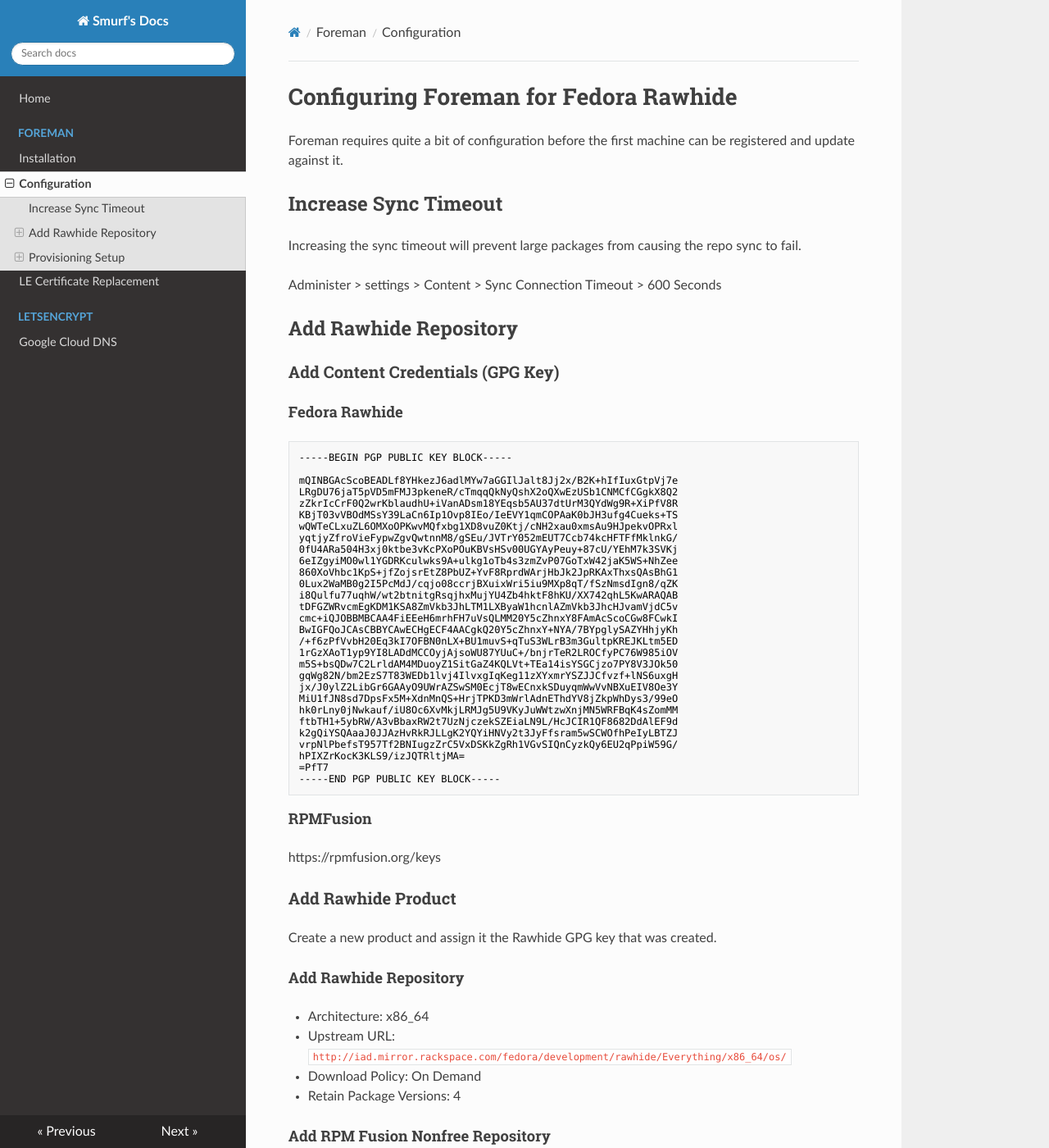
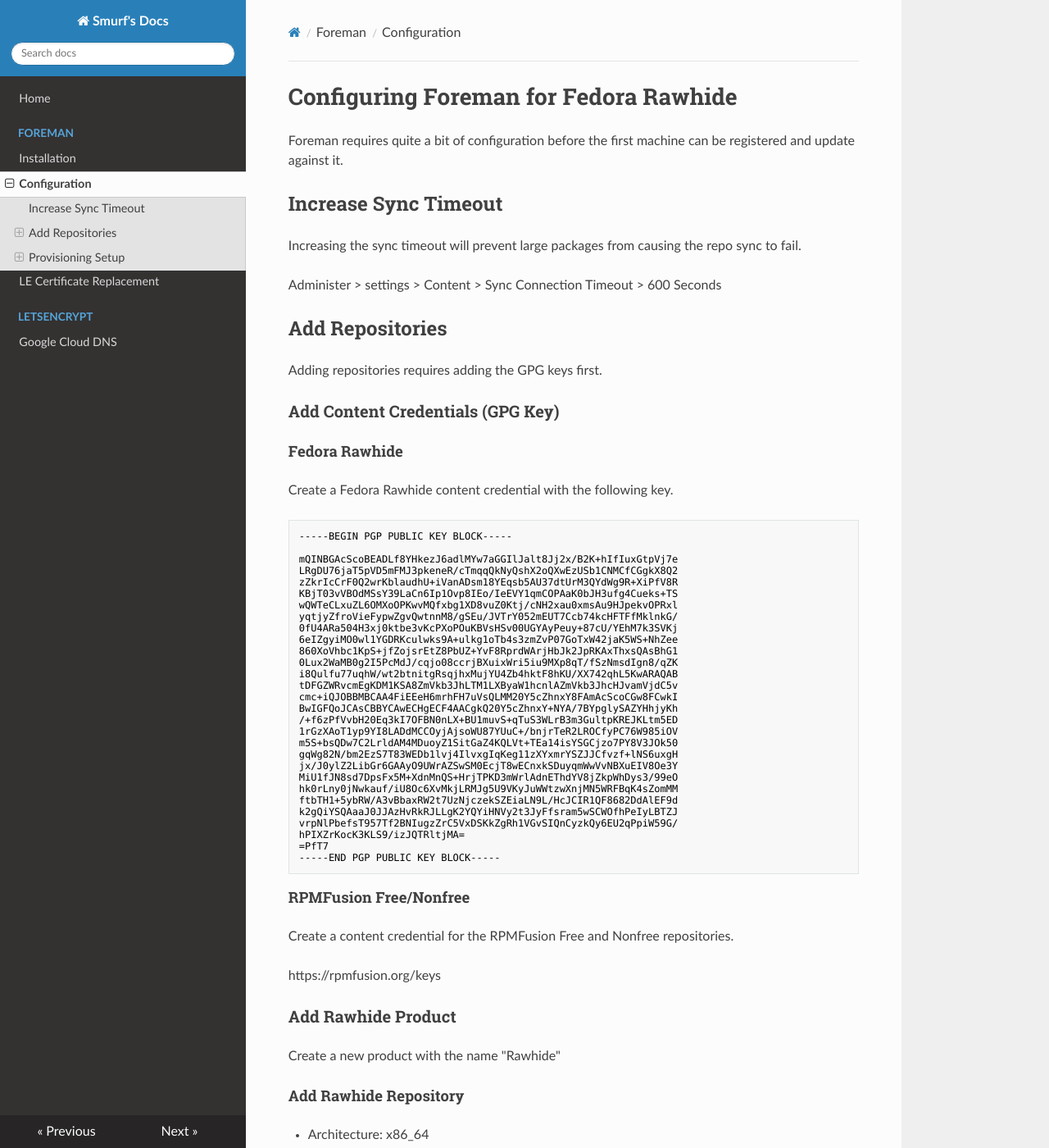
Before and after one commit to Smurf/smurf-docs, an MkDocs documentation site: the page built from docs/foreman/configure.md, in a window 1280 px wide and 1400 px high. Shown: the whole window at 82% size. Built offline with MkDocs 1.6.1, drawn with Linux system fonts in a browser that asks for light colours; nearby versions of some CDN libraries; some of the changed text lies outside the part shown.

Commit message:
Update formatting and naming

````diff
--- a/docs/foreman/configure.md
+++ b/docs/foreman/configure.md
@@ -8,11 +8,15 @@ Increasing the sync timeout will prevent large packages from causing the repo sy
 
 Administer > settings > Content > Sync Connection Timeout > 600 Seconds
 
-## Add Rawhide Repository
+## Add Repositories
+
+Adding repositories requires adding the GPG keys first.
 
 ### Add Content Credentials (GPG Key)
 
 #### Fedora Rawhide
+
+Create a Fedora Rawhide content credential with the following key.
 
 ```
 -----BEGIN PGP PUBLIC KEY BLOCK-----
@@ -45,13 +49,15 @@ hPIXZrKocK3KLS9/izJQTRltjMA=
 =PfT7
 -----END PGP PUBLIC KEY BLOCK-----
 ```
-#### RPMFusion
+#### RPMFusion Free/Nonfree
+
+Create a content credential for the RPMFusion Free and Nonfree repositories.
 
 https://rpmfusion.org/keys
 
 ### Add Rawhide Product
 
-Create a new product and assign it the Rawhide GPG key that was created.
+Create a new product with the name "Rawhide"
 
 #### Add Rawhide Repository
 
@@ -67,6 +74,7 @@ Create a new product and assign it the Rawhide GPG key that was created.
     - `http://mirror.math.princeton.edu/pub/rpmfusion/nonfree/fedora/development/rawhide/Everything/x86_64/os/`
 - Download Policy: On Demand
 - Retain Package Versions: 4
+- GPG Key: RPM Fusion Nonfree GPG Key
 
 #### Add RPM Fusion Free Repository
 
@@ -74,6 +82,7 @@ Create a new product and assign it the Rawhide GPG key that was created.
 - Upstream URL: `http://mirror.math.princeton.edu/pub/rpmfusion/free/fedora/development/rawhide/Everything/x86_64/os/`
 - Download Policy: On Demand
 - Retain Package Versions: 4
+- GPG Key: RPM Fusion Free GPG Key
 
 ## Provisioning Setup
 
--- a/mkdocs.yml
+++ b/mkdocs.yml
@@ -3,9 +3,9 @@ site_url: https://docs.smurf.codes
 nav:
   - 'Home': 'index.md'
   - 'Foreman':
-    - 'Installation': 'foreman/installation.md'
+    - 'Installation': 'foreman/install.md'
     - 'Configuration': 'foreman/configure.md'
-    - 'LE Certificate Replacement': 'foreman/certs-renew.md'
+    - 'LE Certificate Replacement': 'foreman/renew-certs.md'
   - 'LetsEncrypt':
     - 'Google Cloud DNS': 'letsencrypt/google-dns.md'
 theme: readthedocs
````
Also changed, not shown: other parts of docs/foreman/configure.md (+2 -1 lines), docs/foreman/install.md (renamed from docs/foreman/installation.md), docs/foreman/renew-certs.md (renamed from docs/foreman/certs-renew.md).
